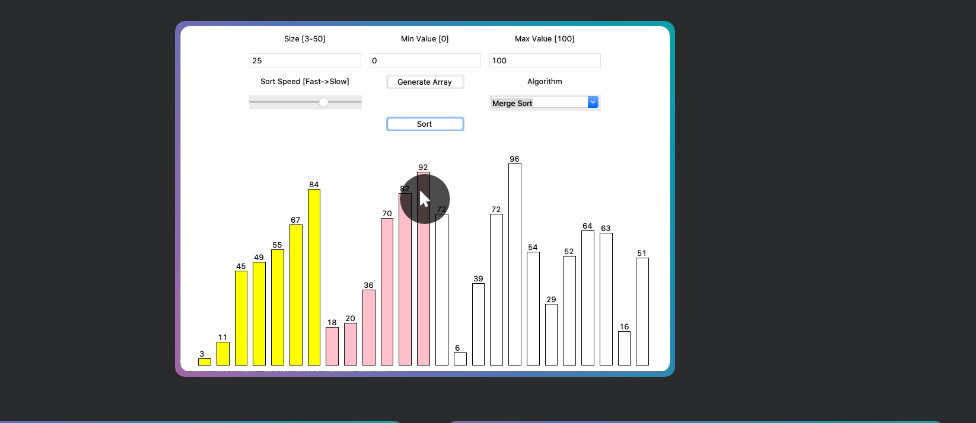
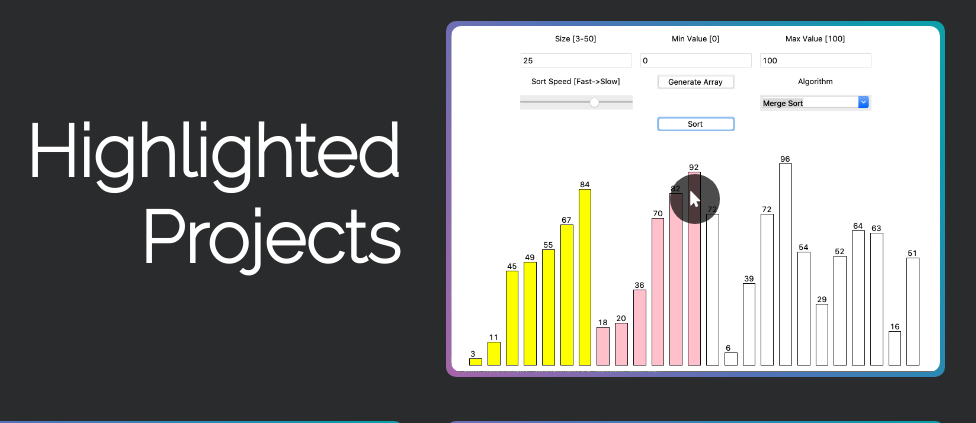
Before and after one commit to SeanFromOhio/portfolio-V1, a Flask app: page / in a window 1280 px wide. Shown: the part 801-1224 px from the top of the page, without its empty margins (215-1191 px from the left). Run offline with Flask 2, Linux system fonts and the light colour scheme; some libraries are stand-ins or nearby versions.

Commit message:
Added a page header on the projects page.

```diff
--- a/templates/index.html
+++ b/templates/index.html
@@ -27,6 +27,12 @@
 <div id="projects-page" class="full-screen text-center">
     <!-- Row 1 -->
     <div class="project-row">
+        <div class="project-box flex-center" style="margin-right: 4%; background: transparent;">
+            <h1 style="font-size: 450%; font-weight: bold; width: 100%; text-align: right;">
+                Highlighted Projects
+            </h1>
+        </div>
+
         <!-- PROJECT 1 -->
         <div class="gradient-border project-box flex-center flip-card">
             <div class="flex-col flip-card-inner">
```
